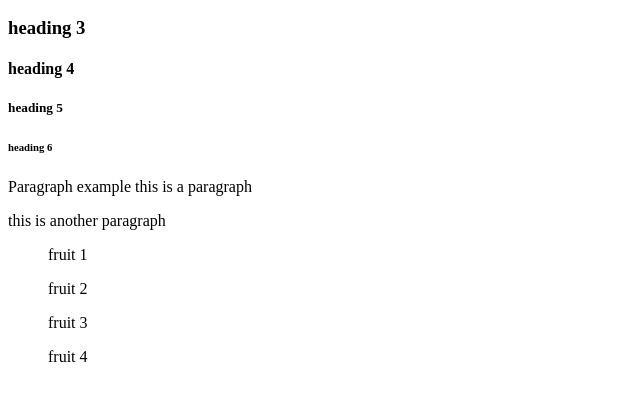
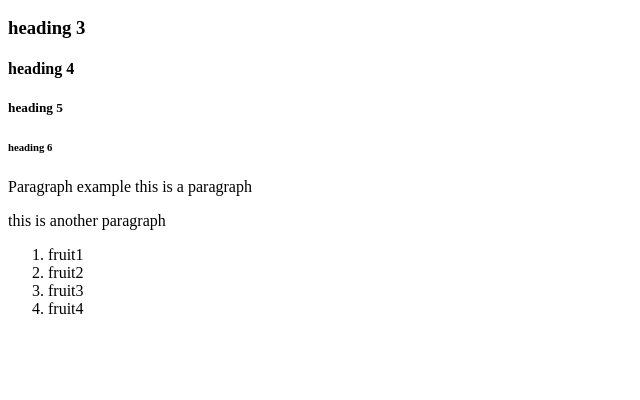
Before and after one commit to Barnez29/test, a plain HTML site: page index.html in a window 1280 px wide. Shown: the part 110-510 px from the top of the page, without its empty margins (0-640 px from the left). Drawn offline with Linux system fonts and the light colour scheme.

Commit message:
rectified code for ordered list

```diff
--- a/index.html
+++ b/index.html
@@ -22,16 +22,10 @@
 
     <!-- this is an ordered list -->
     <ol>
-        fruit 1
-    </ol>
-    <ol>
-        fruit 2
-    </ol>
-    <ol>
-        fruit 3
-    </ol>
-    <ol>
-        fruit 4
+        <li>fruit1</li>
+        <li>fruit2</li>
+        <li>fruit3</li>
+        <li>fruit4</li>
     </ol>
 </body>
 
```
